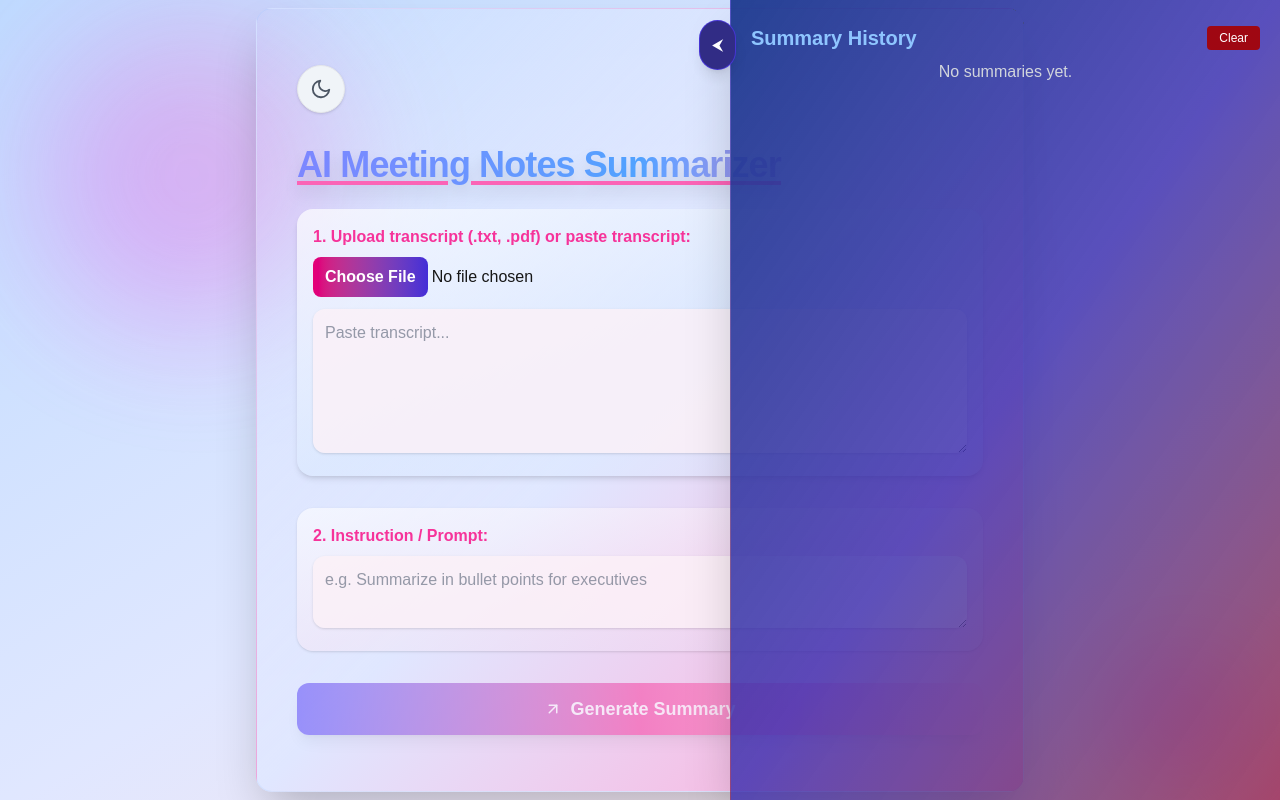
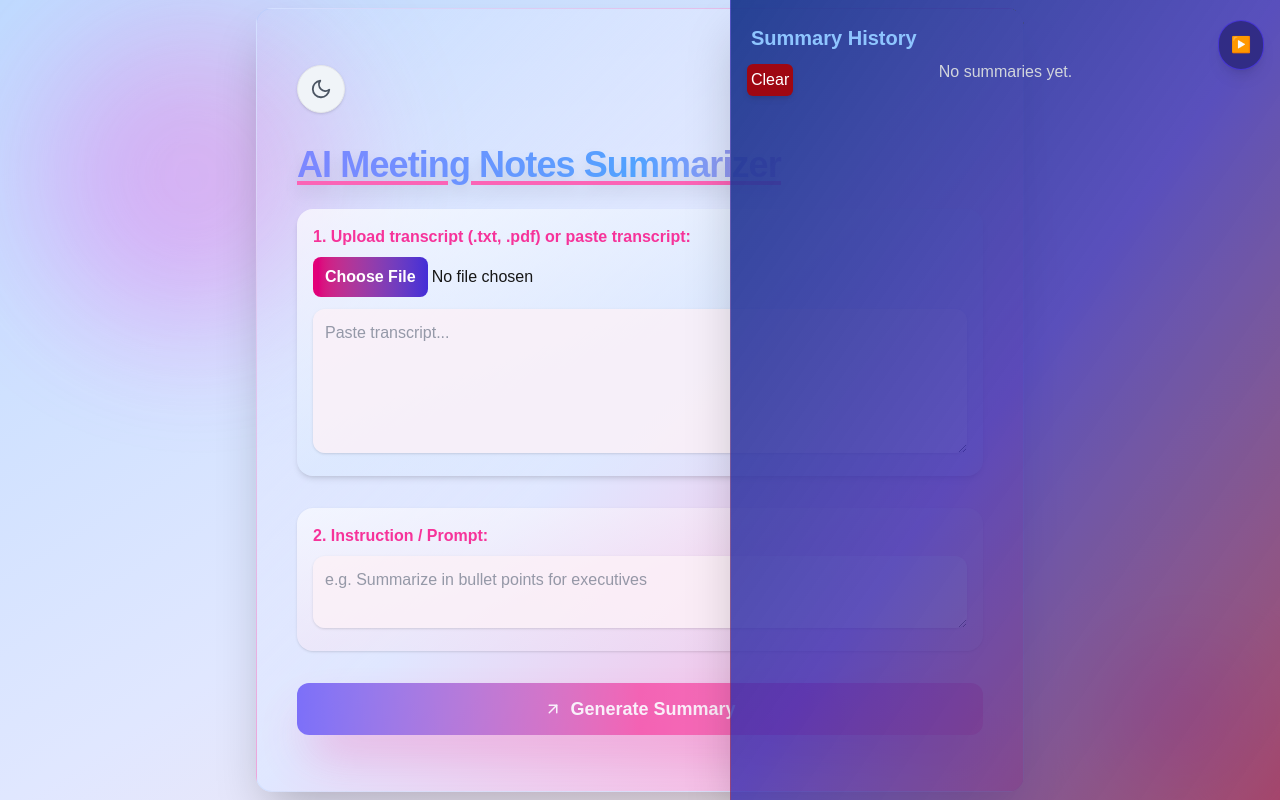
Before and after one commit to himanklalani/meeting-summarizer, a Next.js app: page / in a window 1280 px wide. Built offline with nearby package versions, Linux system fonts and the light colour scheme.

Commit message:
Ui change final 4

```diff
--- a/src/app/page.tsx
+++ b/src/app/page.tsx
@@ -204,10 +204,22 @@ export default function Home() {
         transition={{ duration: 6, repeat: Infinity }}
       />
 
+      {/* Drawer toggle button moved outside the drawer */}
+      <button
+        className="fixed top-5 right-2 sm:right-4
+          bg-indigo-900 dark:bg-indigo-800
+          text-white p-3 rounded-full shadow-lg border border-indigo-600/70 z-50
+          transition-colors transition-transform hover:scale-110 focus:outline-none focus:ring-2 focus:ring-pink-400 opacity-100"
+        onClick={() => setHistoryOpen((v) => !v)}
+        type="button"
+      >
+        {historyOpen ? "▶️" : "◀️"}
+      </button>
+
       {/* Responsive Summary History Drawer */}
       <motion.div
         initial={{ x: 64, opacity: 0 }}
-        animate={{ x: historyOpen ? 0 : 550, opacity: historyOpen ? 1 : 0.3 }}
+        animate={{ x: historyOpen ? 0 : 550, opacity: historyOpen ? 1 : 1 }}
         transition={{ type: "spring", stiffness: 210, damping: 26 }}
         className="fixed top-0 right-0 h-full z-40
           w-full max-w-[550px] sm:w-[550px]
@@ -216,38 +228,29 @@ export default function Home() {
           shadow-2xl border-l border-blue-500/10
           flex flex-col pt-6 px-5 pb-3 transition-all duration-700"
       >
-        {/* Existing drawer toggle button */}
+        {/* Clear button moved to top-left on mobile only */}
+        {isMobile && historyOpen && (
           <button
-          className="absolute top-5 -left-45 sm:-left-8
-          bg-indigo-900 dark:bg-indigo-800
-          text-white p-3 rounded-full shadow-lg border border-indigo-600/70 z-50
-          transition-colors transition-transform hover:scale-110 focus:outline-none focus:ring-2 focus:ring-pink-400"
-          onClick={() => setHistoryOpen((v) => !v)}
+            className="absolute top-16 left-4 p-1 bg-red-800 hover:bg-red-500 text-white rounded-md shadow-md sm:hidden z-50"
+            onClick={clearHistory}
             type="button"
           >
-          {historyOpen ? "⮜" : "⮞"}
-        </button>
-
-        {/* New Close button only visible on mobile when drawer is open */}
-        {isMobile && historyOpen && (
-          <button
-            onClick={() => setHistoryOpen(false)}
-            className="absolute top-16 left-4 p-1 bg-red-600 text-white rounded-md shadow-md sm:hidden z-50"
-            type="button"
-          >
-            Close
+            Clear
           </button>
         )}
 
         <div className="flex justify-between items-center mb-2">
           <h2 className="text-xl font-bold text-blue-300">Summary History</h2>
+          {/* Hidden clear button on desktop because moved to mobile top-left */}
+          {!isMobile && (
             <button
-            className="px-3 py-1 text-xs rounded bg-red-800 hover:bg-red-500 text-white"
+              className="absolute top-16 left-4 p-1 bg-red-800 hover:bg-red-500 text-white rounded-md shadow-md  z-50"
               onClick={clearHistory}
               type="button"
             >
               Clear
             </button>
+          )}
         </div>
         <ul className="flex-1 overflow-y-auto space-y-3 mb-5">
           {history.length === 0 && (
@@ -296,6 +299,7 @@ export default function Home() {
             </motion.div>
           </motion.button>
         </div>
+
 
         {/* Title */}
         <motion.h1
@@ -353,18 +357,18 @@ export default function Home() {
             value={instruction}
             onChange={(e) => setInstruction(e.target.value)}
           />
-
         </motion.div>
 
-        {/* Generate */}
+        {/* Generate Summary Button */}
         <motion.button
           disabled={!fileContent || !instruction || loading}
           onClick={generateSummary}
           className="w-full text-lg rounded-xl py-3 font-bold text-white
-          bg-gradient-to-r from-indigo-600 via-pink-500 to-pink-300
-          shadow-lg focus:outline-none focus:ring-4 focus:ring-pink-500/50
-          animate-pulse flex items-center justify-center gap-2
-          disabled:opacity-50 transition"
+            bg-gradient-to-r from-indigo-600 via-pink-500 to-pink-400
+            shadow-2xl shadow-pink-500/60 focus:outline-none focus:ring-4 focus:ring-pink-500/50
+            flex items-center justify-center gap-2
+            animate-pulse
+            disabled:opacity-90 transition"
           whileTap={{ scale: 0.97 }}
         >
           {loading ? (
```
Lines whose indentation alone changed are shown as unchanged.
